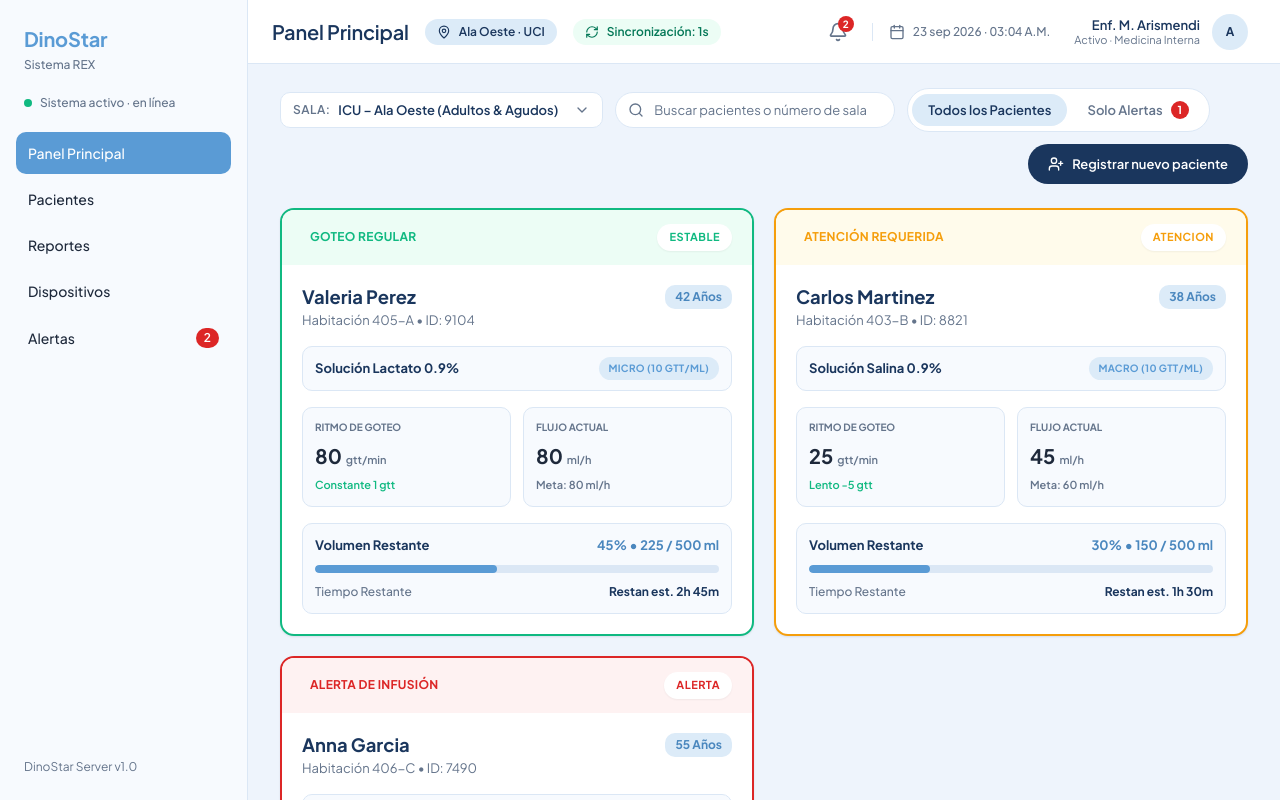
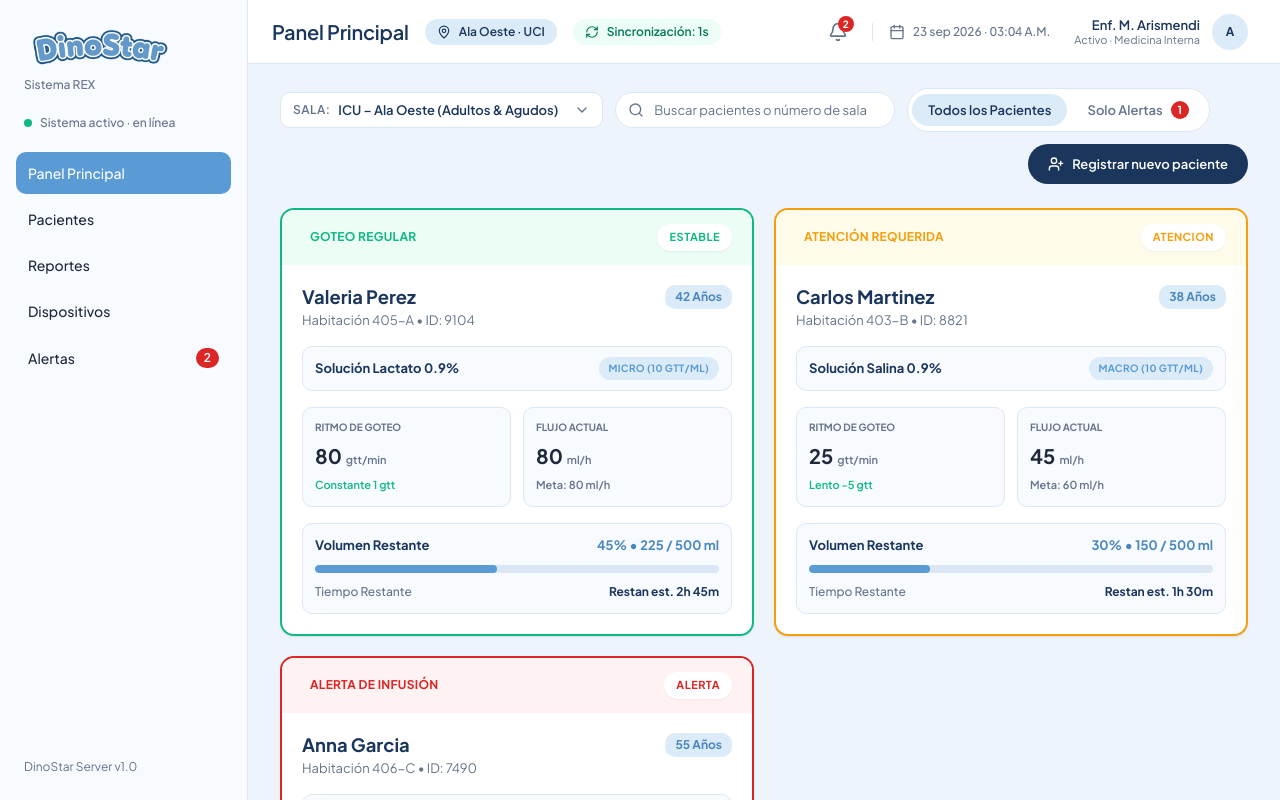
Before and after one commit to Moctezuma557/DinoStar-Server, a React (Vite) app in the folder frontend/: page /dashboard in a window 1280 px wide. Built offline with nearby package versions, Linux system fonts and the light colour scheme.

Commit message:
feat(#63): agregar el logo de dinostar al panel lateral

```diff
--- a/frontend/src/layouts/DashboardLayout.jsx
+++ b/frontend/src/layouts/DashboardLayout.jsx
@@ -2,6 +2,7 @@ import { useEffect, useState } from "react";
 import { navigationItems } from "../config/navigation";
 import Icono from "../components/Icono";
 import styles from "./DashboardLayout.module.css";
+import logoDinoStar from "../assets/Logo.png";
 
 
 const FORMATO_FECHA = new Intl.DateTimeFormat("es-MX", {
@@ -70,7 +71,7 @@ export default function DashboardLayout({
     <div className={styles.shell}>
       <aside className={styles.sidebar}>
         <div className={styles.brand}>
-          <span className={styles.brandMark}>DinoStar</span>
+          <img src={logoDinoStar} alt="DinoStar" className={styles.brandLogo} />
           <span className={styles.brandSystem}>Sistema REX</span>
         </div>
 
--- a/frontend/src/layouts/DashboardLayout.module.css
+++ b/frontend/src/layouts/DashboardLayout.module.css
@@ -28,11 +28,10 @@
   padding-inline: var(--espacio-2);
 }
 
-.brandMark {
-  font-size: var(--texto-xl);
-  font-weight: var(--peso-bold);
-  color: var(--color-primario);
-  letter-spacing: -0.01em;
+.brandLogo {
+  width: 152px;
+  height: auto;
+  max-width: 100%;
 }
 
 .brandSystem {
```
